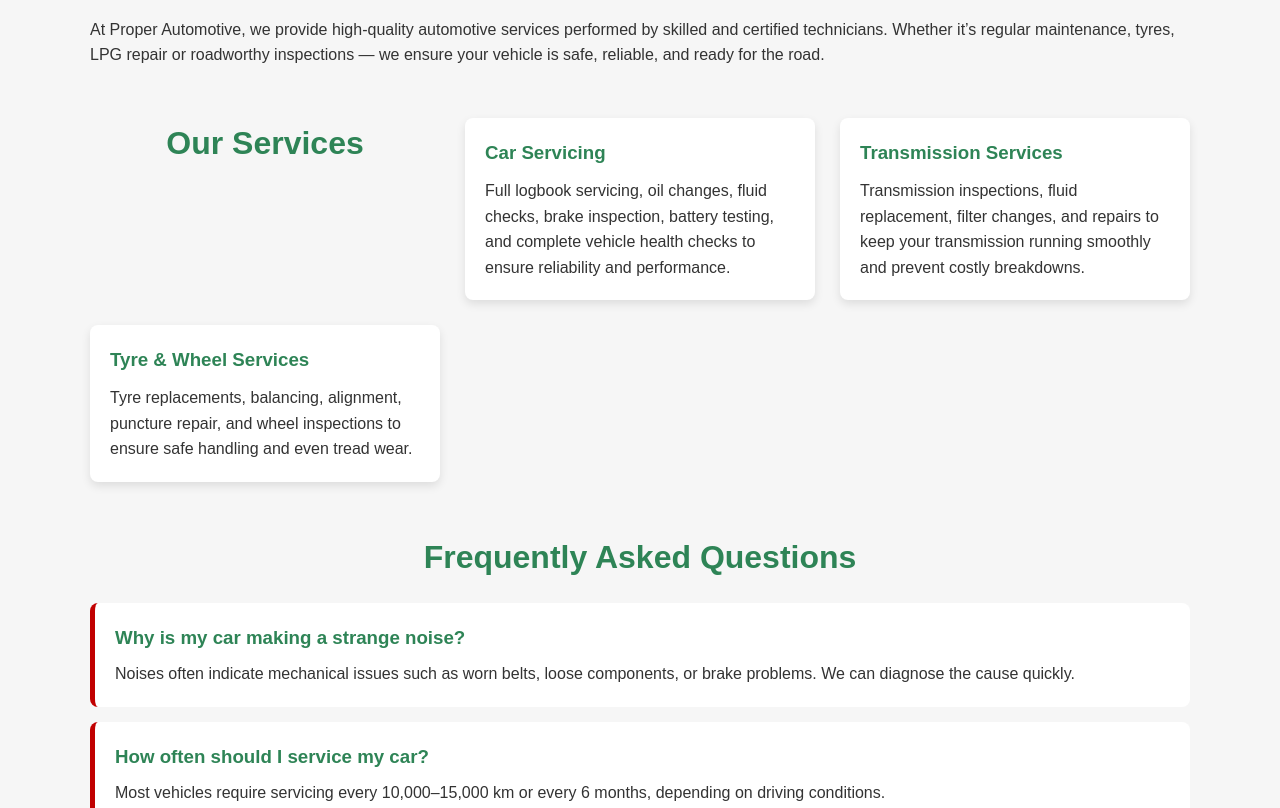
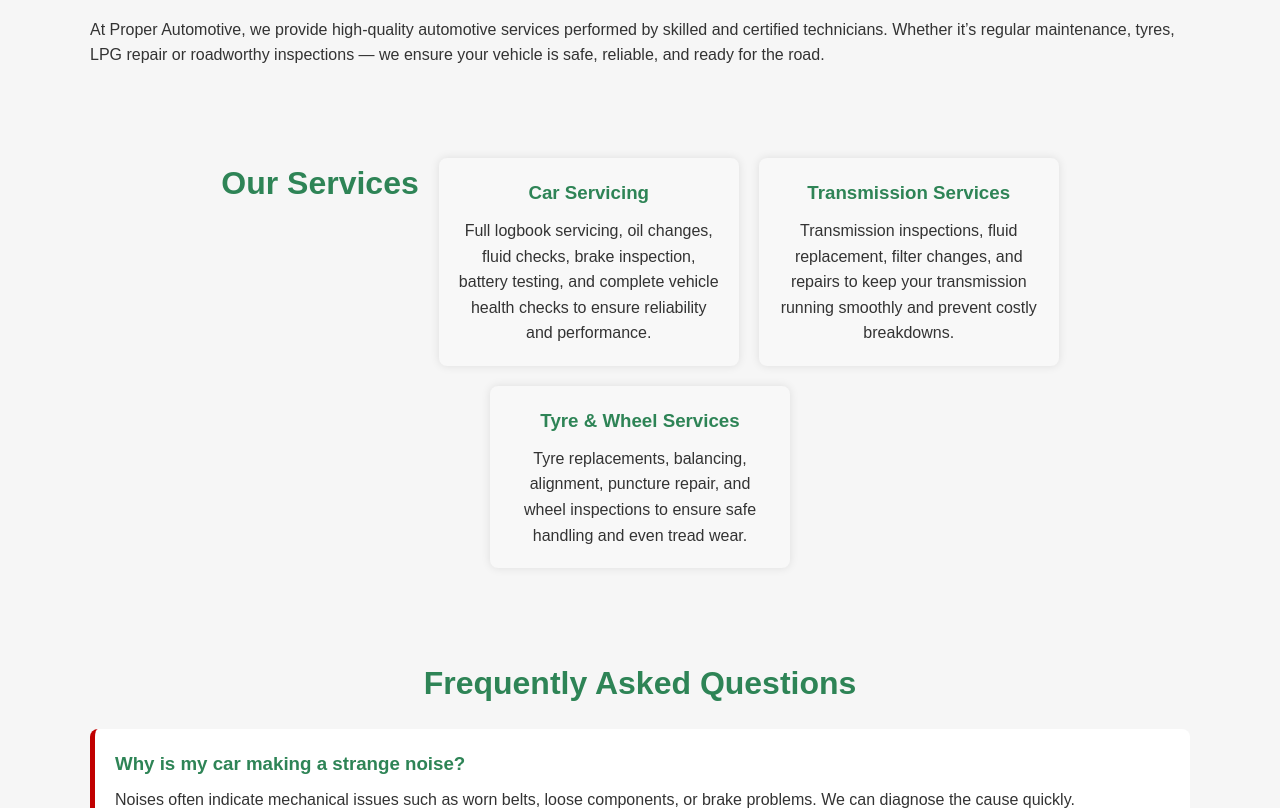
Before and after one commit to ghulamqadir1873-cmyk/properautomotive-website, a plain HTML site: page index.html in a window 1280 px wide. Shown: the part 618-1426 px from the top of the page. Drawn offline with Linux system fonts and the light colour scheme.

Commit message:
Update style.css

```diff
--- a/style.css
+++ b/style.css
@@ -335,4 +335,27 @@ iframe {
     font-size: 1.1rem;
     color: #444;
     margin-bottom: 25px;
+
 }
+/* Services Section Layout */
+.services {
+    display: flex;
+    justify-content: center;
+    gap: 20px;
+    flex-wrap: wrap;     /* allows wrapping on smaller screens */
+    padding: 40px 20px;
+}
+
+/* Individual service box styling */
+.service-box {
+    background: #f8f8f8;
+    padding: 20px;
+    width: 300px;        /* equal width for all boxes */
+    border-radius: 8px;
+    text-align: center;
+    box-shadow: 0 0 10px rgba(0,0,0,0.1);
+}
+.services {
+    justify-content: center;
+    align-items: flex-start;
+}
```
